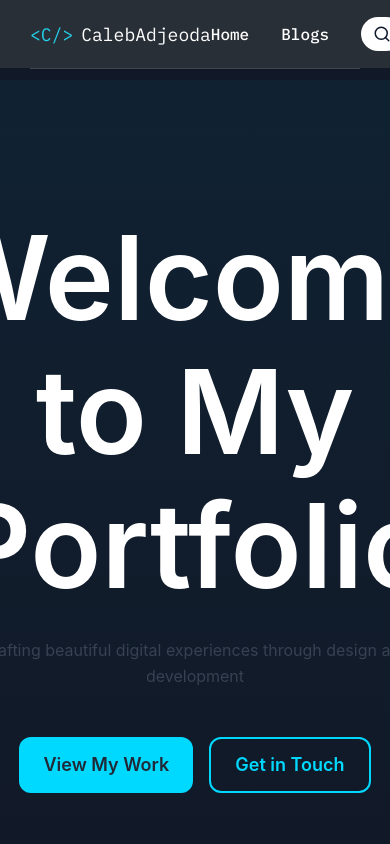
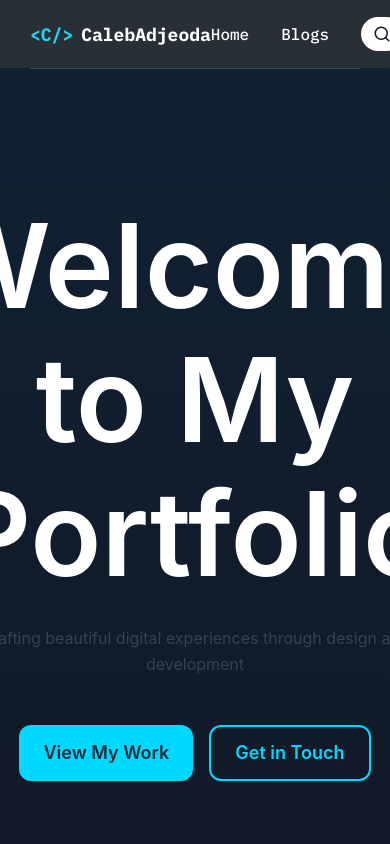
Before and after one commit to ReedBelca10/portfolio, a Next.js app in the folder apps/frontend/: page /en in a window 390 px wide. Shown: the top 844 px of the page. Built offline with nearby package versions, Linux system fonts and the light colour scheme.

Commit message:
Navbar: mobile logo bold; spacer height matches navbar (68px)

```diff
--- a/apps/frontend/src/components/Navbar.tsx
+++ b/apps/frontend/src/components/Navbar.tsx
@@ -124,7 +124,7 @@ export function Navbar({
         <div className="h-full flex items-center justify-between py-4 md:py-6">
           {/* Left: Brand */}
           <div className="flex items-center gap-2">
-            <span className="font-normal md:font-normal lg:font-medium text-[18px]" style={{ fontFamily: 'IBM Plex Mono' }}>
+            <span className="font-bold md:font-normal lg:font-medium text-[18px]" style={{ fontFamily: 'IBM Plex Mono' }}>
               <span className="text-cyan-400">&lt;C/&gt;</span>
               <span className="text-white ml-2">{brandName}</span>
             </span>
@@ -245,8 +245,8 @@ export function Navbar({
         </div>
       )}
 
-      {/* Spacer matching navbar height (80px mobile, 170px desktop) */}
-      <div className="h-[80px] md:h-[170px]" />
+      {/* Spacer matching navbar height (68px mobile, 170px desktop) */}
+      <div className="h-[68px] md:h-[170px]" />
     </>
   );
 }
```
